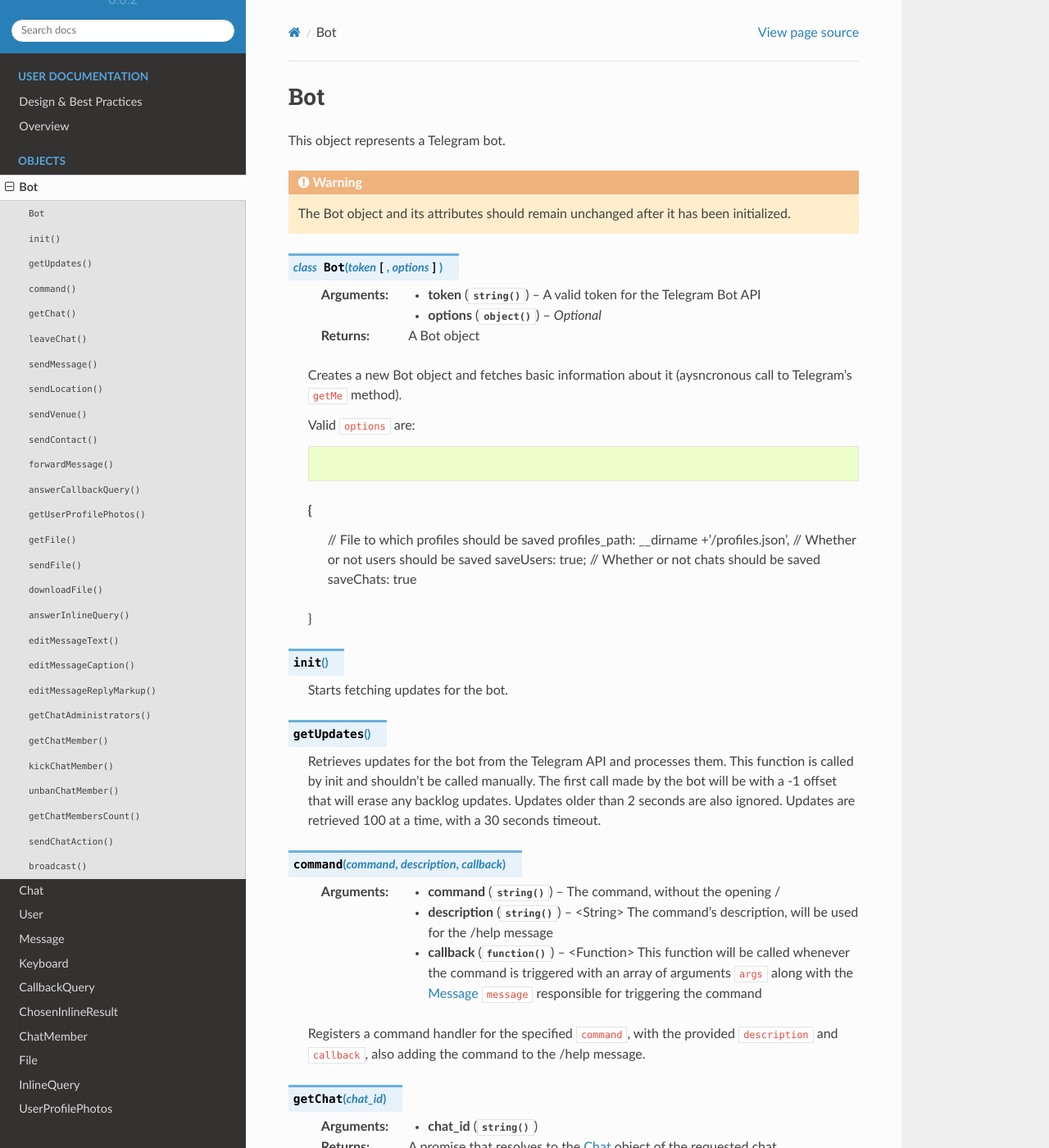
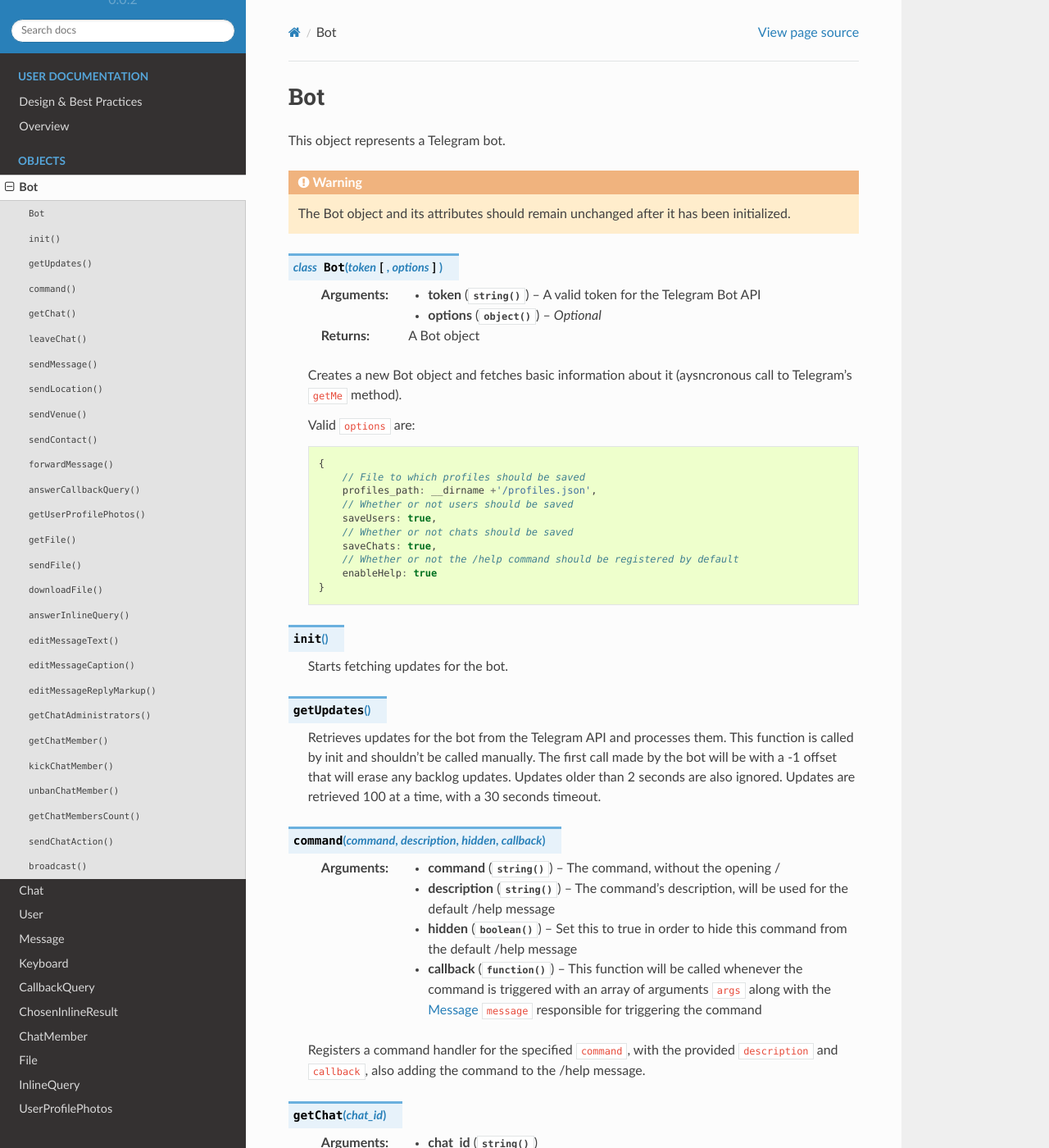
Before and after one commit to ALCC01/nodeogram, a Sphinx documentation site: the page built from docs/objects/Bot.rst, in a window 1280 px wide and 1400 px high. Shown: the whole window at 82% size. Built offline with Sphinx 7.4.7 and the Read the Docs theme 2.0.0, drawn with Linux system fonts in a browser that asks for light colours.

Commit message:
Better management of the /help default command

```diff
--- a/docs/index.rst
+++ b/docs/index.rst
@@ -33,7 +33,7 @@ Once the package is installed, you can start working on your bot.
    bot.init();
    bot.on('message', message => message.reply("Hello World!"));
 
-And you are done. You can more extensive examples in the :doc:`quickstart`
+And you are done. You can see more extensive examples in the :doc:`quickstart`
 
 =======
 License
--- a/docs/objects/Bot.rst
+++ b/docs/objects/Bot.rst
@@ -19,14 +19,16 @@ This object represents a Telegram bot.
 
     .. code-block:: javascript
 
-    {
-        // File to which profiles should be saved
-        profiles_path: __dirname +'/profiles.json',
-        // Whether or not users should be saved
-        saveUsers: true;
-        // Whether or not chats should be saved
-        saveChats: true
-    }
+        {
+            // File to which profiles should be saved
+            profiles_path: __dirname +'/profiles.json',
+            // Whether or not users should be saved
+            saveUsers: true,
+            // Whether or not chats should be saved
+            saveChats: true,
+            // Whether or not the /help command should be registered by default
+            enableHelp: true
+        }
 
 .. _init:
 .. js:function:: init()
@@ -39,11 +41,12 @@ This object represents a Telegram bot.
     shouldn't be called manually. The first call made by the bot will be with a -1 offset that will erase any backlog updates.
     Updates older than 2 seconds are also ignored. Updates are retrieved 100 at a time, with a 30 seconds timeout.
 
-.. js:function:: command(command, description, callback)
+.. js:function:: command(command, description, hidden, callback)
 
     :param string command: The command, without the opening /
-    :param string description: <String> The command's description, will be used for the /help message
-    :param function callback: <Function> This function will be called whenever the command is triggered with an array of arguments ``args`` along with the :doc:`Message` ``message`` responsible for triggering the command
+    :param string description: The command's description, will be used for the default /help message
+    :param boolean hidden: Set this to true in order to hide this command from the default /help message
+    :param function callback: This function will be called whenever the command is triggered with an array of arguments ``args`` along with the :doc:`Message` ``message`` responsible for triggering the command
 
     Registers a command handler for the specified ``command``, with the provided ``description`` and ``callback``, also
     adding the command to the /help message.
--- a/docs/quickstart.rst
+++ b/docs/quickstart.rst
@@ -82,12 +82,13 @@ the arguments provided.
 .. code-block:: javascript
     :linenos:
 
-    bot.command('echo', 'Echoes your voice', (args, message) => {
+    bot.command('echo', 'Echoes your voice', false, (args, message) => {
         if (args[0] != '') message.reply(args.join(' '), {});
     });
 
 This registers a new handler for the command ``/echo`` with the description *Echoes your voice* and acts as defined in
-the callback. Oh, did I mention that it also adds it automagically to the ``/help`` command?
+the callback. Oh, did I mention that it also adds it automagically to the ``/help`` command? If you don't want your users
+to know about the command, just make it a secret between you and the bot setting the third argument to ``true``.
 
 ****************
 Service messages
--- a/docs/style.rst
+++ b/docs/style.rst
@@ -22,7 +22,7 @@ Nodeogram does not introduce intrusive error handling and as a result you should
 ``catch`` function.
 
 Nodeogram's functions can fail at any time - querying the API, attempting to send a message to a chat the
-bot was kicked out of, etc - and not handling errors properly might result in unexpected behaviours or worse - getting
+bot was kicked out, etc - and not handling errors properly might result in unexpected behaviours or worse - getting
 your bot or IP address tempbanned from Telegram's server could really ruin your day.
 
 ==============
```
Also changed, not shown: README.md (+3 -1 lines), 1 other file.
